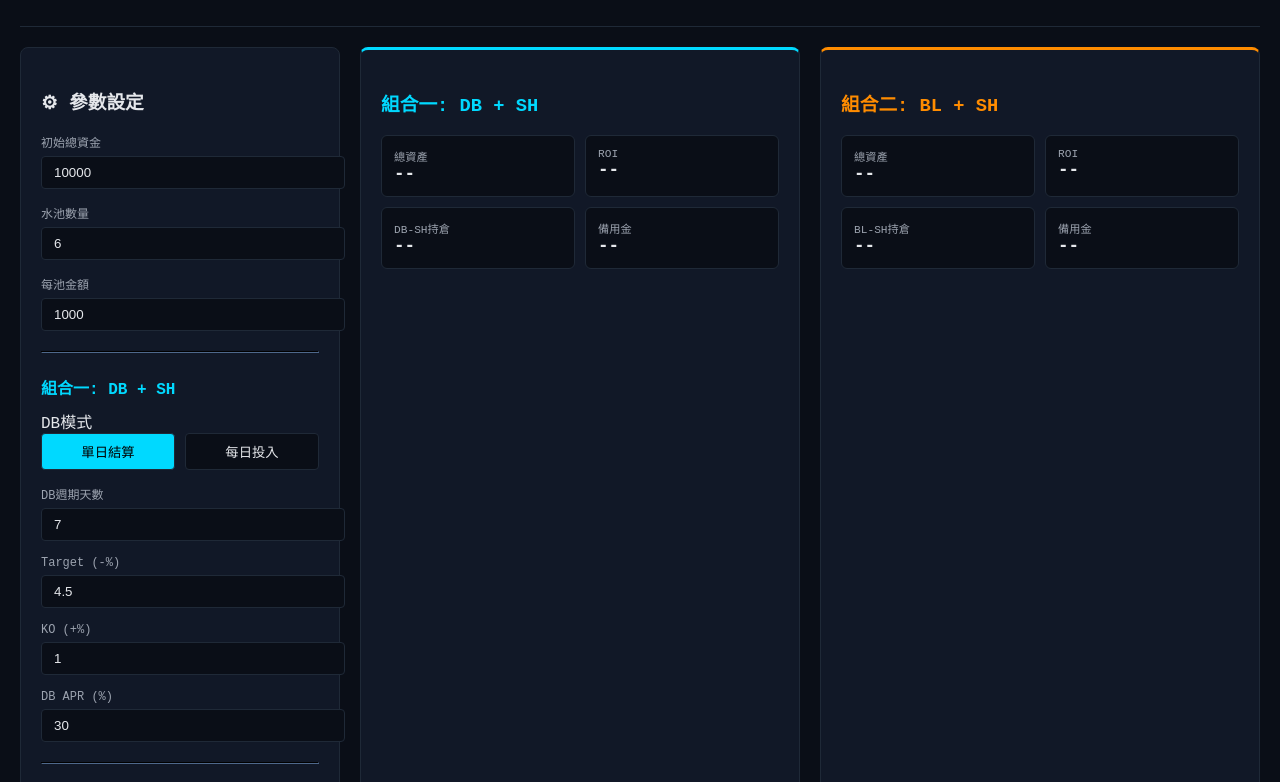
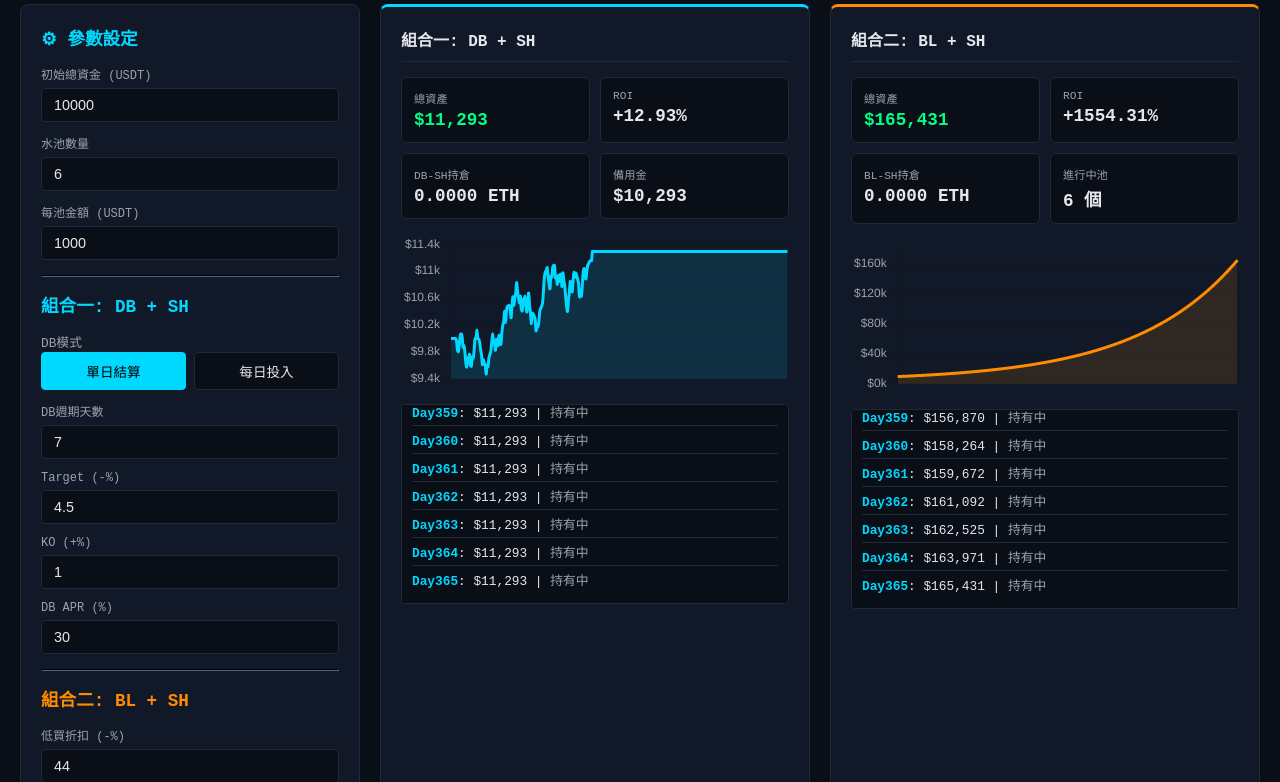
Before and after one commit to danclawwilson-sketch/DBSHBL-simulator, a website: page index.html in a window 1280 px wide. Shown: the part 124-906 px from the top of the page. Drawn offline with nearby package versions, Linux system fonts and the light colour scheme.

Commit message:
Fix BL logic: daily check, compound interest, independent SH pools

```diff
--- a/index.html
+++ b/index.html
@@ -2,30 +2,44 @@
 <html lang="zh-TW">
 <head>
 <meta charset="UTF-8">
+<meta name="viewport" content="width=device-width, initial-scale=1.0">
 <title>DB+SH vs BL+SH 策略模擬器 V3</title>
 <script src="https://cdn.jsdelivr.net/npm/chart.js"></script>
 <style>
-:root{--bg:#0a0e17;--card:#111827;--border:#1f2937;--accent:#00d9ff;--accent2:#00ff88;--orange:#ff8c00;--text:#e5e7eb}
-body{font-family:'Courier New',monospace;background:var(--bg);color:var(--text);padding:20px;margin:0}
+:root{--bg:#0a0e17;--card:#111827;--border:#1f2937;--accent:#00d9ff;--accent2:#00ff88;--orange:#ff8c00;--text:#e5e7eb;--red:#ff4466}
+*{box-sizing:border-box;margin:0;padding:0}
+body{font-family:'Courier New',monospace;background:var(--bg);color:var(--text);padding:20px;margin:0;min-height:100vh}
 .header{text-align:center;padding:20px;border-bottom:1px solid var(--border);margin-bottom:20px}
-.container{display:grid;grid-template-columns:320px 1fr;gap:20px;max-width:1800px;margin:0 auto}
+.header h1{color:var(--accent);text-shadow:0 0 10px var(--accent)}
+.container{display:grid;grid-template-columns:340px 1fr;gap:20px;max-width:1800px;margin:0 auto}
 .panel{background:var(--card);border:1px solid var(--border);border-radius:8px;padding:20px}
-.input-group{margin-bottom:15px}
+.panel h3{color:var(--accent);margin-bottom:15px;font-size:1.1rem}
+.input-group{margin-bottom:12px}
 .input-group label{display:block;font-size:.75rem;color:#9ca3af;margin-bottom:5px}
-.input-group input,.input-group select{width:100%;background:var(--bg);border:1px solid var(--border);color:var(--text);padding:8px 12px;border-radius:4px}
-.toggle-group{display:flex;gap:10px;margin-bottom:15px}
-.toggle-btn{flex:1;padding:8px;background:var(--bg);border:1px solid var(--border);color:var(--text);cursor:pointer;border-radius:4px}
-.toggle-btn.active{background:var(--accent);color:#000}
-.btn{width:100%;background:var(--accent);color:#000;border:none;padding:12px;border-radius:4px;font-weight:bold;cursor:pointer;margin-top:10px}
+.input-group input,.input-group select{width:100%;background:var(--bg);border:1px solid var(--border);color:var(--text);padding:8px 12px;border-radius:4px;font-size:.9rem}
+.input-group input:focus,.input-group select:focus{outline:none;border-color:var(--accent)}
+.toggle-group{display:flex;gap:8px;margin-bottom:12px}
+.toggle-btn{flex:1;padding:8px;background:var(--bg);border:1px solid var(--border);color:var(--text);cursor:pointer;border-radius:4px;font-size:.85rem;transition:all .2s}
+.toggle-btn:hover{border-color:var(--accent)}
+.toggle-btn.active{background:var(--accent);color:#000;border-color:var(--accent)}
+.btn{width:100%;background:linear-gradient(135deg,var(--accent),#0088cc);color:#000;border:none;padding:12px;border-radius:4px;font-weight:bold;cursor:pointer;margin-top:10px;transition:all .2s}
+.btn:hover{transform:translateY(-2px);box-shadow:0 4px 12px rgba(0,217,255,.3)}
 .results{display:grid;grid-template-columns:1fr 1fr;gap:20px}
-.result-col{background:var(--card);border:1px solid var(--border);border-radius:8px;padding:20px}
+.result-col{background:var(--card);border:1px solid var(--border);border-radius:8px;padding:20px;position:relative}
 .result-col.db-col{border-top:3px solid var(--accent)}
 .result-col.bl-col{border-top:3px solid var(--orange)}
-.stats-grid{display:grid;grid-template-columns:repeat(2,1fr);gap:10px;margin-bottom:20px}
-.stat-card{background:var(--bg);padding:12px;border-radius:6px;border:1px solid var(--border)}
-.stat-label{font-size:.7rem;color:#9ca3af}
+.result-col h3{font-size:1rem;margin-bottom:15px;padding-bottom:10px;border-bottom:1px solid var(--border)}
+.stats-grid{display:grid;grid-template-columns:repeat(2,1fr);gap:10px;margin-bottom:15px}
+.stat-card{background:var(--bg);padding:12px;border-radius:6px;border:1px solid var(--border);transition:all .2s}
+.stat-card:hover{border-color:var(--accent)}
+.stat-label{font-size:.7rem;color:#9ca3af;margin-bottom:4px}
 .stat-value{font-size:1.1rem;font-weight:bold}
-.green{color:var(--accent2)}.red{color:#ff4466}
+.green{color:var(--accent2)}.red{color:var(--red)}.orange{color:var(--orange)}
+.log-container{background:var(--bg);border:1px solid var(--border);border-radius:4px;padding:10px;height:200px;overflow-y:auto;font-size:.8rem;margin-top:15px}
+.log-entry{padding:4px 0;border-bottom:1px solid var(--border)}
+.log-entry:last-child{border-bottom:none}
+.log-day{color:var(--accent);font-weight:bold}
+.log-action{color:#9ca3af}
 @media(max-width:1200px){.container{grid-template-columns:1fr}.results{grid-template-columns:1fr}}
 </style>
 </head>
@@ -34,12 +48,14 @@ body{font-family:'Courier New',monospace;background:var(--bg);color:var(--text);
 <div class="container">
 <div class="panel">
 <h3>⚙ 參數設定</h3>
-<div class="input-group"><label>初始總資金</label><input type="number" id="totalCapital" value="10000"></div>
+<div class="input-group"><label>初始總資金 (USDT)</label><input type="number" id="totalCapital" value="10000"></div>
 <div class="input-group"><label>水池數量</label><input type="number" id="poolCount" value="6"></div>
-<div class="input-group"><label>每池金額</label><input type="number" id="poolSize" value="1000"></div>
-<hr style="border-color:var(--border);margin:20px 0">
-<h4 style="color:var(--accent);margin-bottom:10px">組合一: DB + SH</h4>
-<label>DB模式</label>
+<div class="input-group"><label>每池金額 (USDT)</label><input type="number" id="poolSize" value="1000"></div>
+
+<hr style="border-color:var(--border);margin:15px 0">
+
+<h3 style="color:var(--accent)">組合一: DB + SH</h3>
+<label style="font-size:.8rem;color:#9ca3af">DB模式</label>
 <div class="toggle-group">
 <button class="toggle-btn active" id="dbModeA" onclick="setDBMode('A')">單日結算</button>
 <button class="toggle-btn" id="dbModeB" onclick="setDBMode('B')">每日投入</button>
@@ -48,181 +64,353 @@ body{font-family:'Courier New',monospace;background:var(--bg);color:var(--text);
 <div class="input-group"><label>Target (-%)</label><input type="number" id="dbTarget" value="4.5" step="0.1"></div>
 <div class="input-group"><label>KO (+%)</label><input type="number" id="dbKO" value="1" step="0.1"></div>
 <div class="input-group"><label>DB APR (%)</label><input type="number" id="dbAPR" value="30"></div>
-<hr style="border-color:var(--border);margin:20px 0">
-<h4 style="color:var(--orange);margin-bottom:10px">組合二: BL + SH</h4>
+
+<hr style="border-color:var(--border);margin:15px 0">
+
+<h3 style="color:var(--orange)">組合二: BL + SH</h3>
 <div class="input-group"><label>低買折扣 (-%)</label><input type="number" id="blDiscount" value="44"></div>
 <div class="input-group"><label>BL APR (%)</label><input type="number" id="blAPR" value="333"></div>
-<hr style="border-color:var(--border);margin:20px 0">
-<h4 style="color:#ff4466;margin-bottom:10px">SH 參數 (兩組獨立)</h4>
+
+<hr style="border-color:var(--border);margin:15px 0">
+
+<h3 style="color:var(--red)">SH 參數 (兩組獨立)</h3>
 <div class="input-group"><label>SH目標 (+%)</label><input type="number" id="shTarget" value="3"></div>
 <div class="input-group"><label>SH APR (%)</label><input type="number" id="shAPR" value="350"></div>
-<div class="input-group"><label>回測天數</label><select id="backtestDays"><option value="14">14天</option><option value="30">30天</option><option value="365" selected>365天</option></select></div>
+<div class="input-group"><label>回測天數</label>
+<select id="backtestDays">
+<option value="14">14天</option>
+<option value="30">30天</option>
+<option value="90">90天</option>
+<option value="365" selected>365天</option>
+</select>
+</div>
+
 <button class="btn" onclick="runSimulation()">▶ 開始回測</button>
 </div>
+
 <div class="results">
 <div class="result-col db-col">
-<h3 style="color:var(--accent)">組合一: DB + SH</h3>
+<h3>組合一: DB + SH</h3>
 <div class="stats-grid">
 <div class="stat-card"><div class="stat-label">總資產</div><div class="stat-value" id="db-total">--</div></div>
 <div class="stat-card"><div class="stat-label">ROI</div><div class="stat-value" id="db-roi">--</div></div>
 <div class="stat-card"><div class="stat-label">DB-SH持倉</div><div class="stat-value" id="db-eth">--</div></div>
 <div class="stat-card"><div class="stat-label">備用金</div><div class="stat-value" id="db-reserve">--</div></div>
 </div>
-<canvas id="dbChart" height="150"></canvas>
+<canvas id="dbChart" height="120"></canvas>
+<div class="log-container" id="db-log"></div>
 </div>
+
 <div class="result-col bl-col">
-<h3 style="color:var(--orange)">組合二: BL + SH</h3>
+<h3>組合二: BL + SH</h3>
 <div class="stats-grid">
 <div class="stat-card"><div class="stat-label">總資產</div><div class="stat-value" id="bl-total">--</div></div>
 <div class="stat-card"><div class="stat-label">ROI</div><div class="stat-value" id="bl-roi">--</div></div>
 <div class="stat-card"><div class="stat-label">BL-SH持倉</div><div class="stat-value" id="bl-eth">--</div></div>
-<div class="stat-card"><div class="stat-label">備用金</div><div class="stat-value" id="bl-reserve">--</div></div>
+<div class="stat-card"><div class="stat-label">進行中池</div><div class="stat-value" id="bl-pools">--</div></div>
 </div>
-<canvas id="blChart" height="150"></canvas>
+<canvas id="blChart" height="120"></canvas>
+<div class="log-container" id="bl-log"></div>
 </div>
 </div>
 </div>
+
 <script>
 let dbMode='A';
-function setDBMode(mode){dbMode=mode;document.getElementById('dbModeA').classList.toggle('active',mode==='A');document.getElementById('dbModeB').classList.toggle('active',mode==='B')}
-function generatePriceData(days){const data=[];let price=2000;for(let i=0;i<days;i++){price*=1+(Math.random()-.5)*.03;data.push({date:'Day'+(i+1),open:price*.995,high:price*1.02,low:price*.98,close:price,avg:price})}return data}
+let dbLogs=[],blLogs=[];
 
-// 組合一: DB + SH - 單日結算模式 (P1-P6錯開投入,第7天一起結算)
+function setDBMode(mode){
+dbMode=mode;
+document.getElementById('dbModeA').classList.toggle('active',mode==='A');
+document.getElementById('dbModeB').classList.toggle('active',mode==='B');
+}
+
+function generatePriceData(days){
+const data=[];
+let price=2000;
+for(let i=0;i<days;i++){
+const change=(Math.random()-0.5)*0.08;
+price*=(1+change);
+data.push({
+date:'Day'+(i+1),
+open:price*0.995,
+high:price*1.025,
+low:price*0.975,
+close:price,
+avg:price
+});
+}
+return data;
+}
+
+// 組合一: DB+SH - 單日結算模式
 function runDBModeA(priceData,capital,poolCount,poolSize,dbDays,target,ko,apr){
-let reserve=capital;let pools=[];let shETH=0;let equityHistory=[];let nextPoolId=1;
-// 錯開投入
+let reserve=capital;
+let pools=[];
+let shETH=0;
+let equityHistory=[];
+let nextPoolId=1;
+dbLogs=[];
+
 for(let day=0;day<priceData.length;day++){
 const today=priceData[day];
+let action='';
+
 // 前poolCount天,每天投入一個池
 if(day<poolCount&&reserve>=poolSize){
 reserve-=poolSize;
-pools.push({id:nextPoolId++,balance:poolSize,startDay:day,basePrice:today.close});
+pools.push({
+id:nextPoolId++,
+balance:poolSize,
+startDay:day,
+basePrice:today.close
+});
+action=`P${day+1}投入($${today.close.toFixed(2)})`;
 }
+
 // 第dbDays天結算所有池
 if(day===dbDays-1&&pools.length>0){
-pools.forEach(p=>{
+action+=' | 結算:';
+for(const p of pools){
 const targetPrice=p.basePrice*(1-target/100);
 const koPrice=p.basePrice*(1+ko/100);
+
 if(today.avg>=koPrice){
-// KO: 獲得利息,返還備用金
+// KO: 返還本金+利息到備用金
 const interest=p.balance*(apr/100)*(dbDays/365);
 const total=p.balance+interest;
 reserve+=total;
+action+=` P${p.id}KO`;
 }else if(today.avg<=targetPrice){
 // S1: 全轉ETH進SH
-shETH+=p.balance/targetPrice;
+const ethAmount=p.balance/targetPrice;
+shETH+=ethAmount;
+action+=` P${p.id}S1($${targetPrice.toFixed(0)})`;
 }else{
-// S2: 一半ETH進SH,一半USDT返還
+// S2: 一半ETH進SH,一半返還
 const half=p.balance/2;
 shETH+=half/targetPrice;
 reserve+=half;
+action+=` P${p.id}S2`;
 }
-p.balance=0;
-});
+}
 pools=[];
-// 結算後重新投入P1 (用備用金)
+// 結算後立即重新投入(單一池)
 if(reserve>=poolSize){
 reserve-=poolSize;
 pools.push({id:nextPoolId++,balance:poolSize,startDay:day,basePrice:today.close});
+action+=` | P${nextPoolId-1}再投入`;
 }
 }
-// SH每天檢查高賣
+
+// DB-SH每天檢查高賣
 if(shETH>0){
 const avgCost=(capital-reserve)/shETH||today.close;
 const sellTarget=avgCost*(1+3/100);
 if(today.avg>=sellTarget){
-reserve+=shETH*today.avg;
+const sellValue=shETH*today.avg;
+reserve+=sellValue;
+action+=` | SH賣出${shETH.toFixed(3)}ETH`;
 shETH=0;
 }
 }
+
 const ethValue=shETH*today.close;
 const poolsValue=pools.reduce((s,p)=>s+p.balance,0);
-equityHistory.push(reserve+poolsValue+ethValue);
-}
-return{equityHistory,finalEquity:equityHistory[equityHistory.length-1]||capital,shETH,reserve};
+const total=reserve+poolsValue+ethValue;
+equityHistory.push(total);
+
+dbLogs.push({
+day:today.date,
+total:total,
+reserve:reserve,
+pools:poolsValue,
+eth:shETH,
+action:action||'持有中'
+});
 }
 
-// 組合一: DB + SH - 每日投入模式 (滾動)
+return{equityHistory,finalEquity:equityHistory[equityHistory.length-1]||capital,shETH,reserve,logs:dbLogs};
+}
+
+// 組合一: DB+SH - 每日投入模式(滾動)
 function runDBModeB(priceData,capital,poolCount,poolSize,dbDays,target,ko,apr){
-let reserve=capital;let activePools=[];let shETH=0;let equityHistory=[];let nextPoolId=1;
+let reserve=capital;
+let activePools=[];
+let shETH=0;
+let equityHistory=[];
+let nextPoolId=1;
+dbLogs=[];
+
 for(let day=0;day<priceData.length;day++){
 const today=priceData[day];
-// 每日投入新池 (保持poolCount個活躍)
+let action='';
+
+// 每日投入新池(保持poolCount個活躍)
 if(activePools.length<poolCount&&reserve>=poolSize){
 reserve-=poolSize;
-activePools.push({id:nextPoolId++,balance:poolSize,startDay:day,basePrice:today.close});
+activePools.push({
+id:nextPoolId++,
+balance:poolSize,
+startDay:day,
+basePrice:today.close
+});
+action=`P${nextPoolId-1}投入`;
 }
+
 // 檢查到期的池
-activePools=activePools.filter(p=>{
+const remainingPools=[];
+for(const p of activePools){
 if(day-p.startDay>=dbDays){
+// 到期結算
 const targetPrice=p.basePrice*(1-target/100);
 const koPrice=p.basePrice*(1+ko/100);
+
 if(today.avg>=koPrice){
 const interest=p.balance*(apr/100)*(dbDays/365);
 const total=p.balance+interest;
 reserve+=total;
+action+=` P${p.id}KO`;
 }else if(today.avg<=targetPrice){
 shETH+=p.balance/targetPrice;
+action+=` P${p.id}S1`;
 }else{
 const half=p.balance/2;
 shETH+=half/targetPrice;
 reserve+=half;
+action+=` P${p.id}S2`;
 }
-return false;
+// 結算後立即重新投入
+if(reserve>=poolSize){
+reserve-=poolSize;
+remainingPools.push({
+id:nextPoolId++,
+balance:poolSize,
+startDay:day,
+basePrice:today.close
+});
+action+=`→P${nextPoolId-1}`;
 }
-return true;
-});
-// SH檢查
+}else{
+remainingPools.push(p);
+}
+}
+activePools=remainingPools;
+
+// DB-SH檢查
 if(shETH>0){
 const avgCost=(capital-reserve)/shETH||today.close;
-const sellTarget=avgCost*(1+3/100);
+const sellTarget=avgCost*1.03;
 if(today.avg>=sellTarget){
 reserve+=shETH*today.avg;
+action+=` | SH賣出${shETH.toFixed(3)}ETH`;
 shETH=0;
 }
 }
+
 const ethValue=shETH*today.close;
 const poolsValue=activePools.reduce((s,p)=>s+p.balance,0);
-equityHistory.push(reserve+poolsValue+ethValue);
-}
-return{equityHistory,finalEquity:equityHistory[equityHistory.length-1]||capital,shETH,reserve};
+const total=reserve+poolsValue+ethValue;
+equityHistory.push(total);
+
+dbLogs.push({
+day:today.date,
+total:total,
+reserve:reserve,
+pools:poolsValue,
+eth:shETH,
+action:action||'持有中'
+});
 }
 
-// 組合二: BL + SH - 獨立運作
+return{equityHistory,finalEquity:equityHistory[equityHistory.length-1]||capital,shETH,reserve,logs:dbLogs};
+}
+
+// 組合二: BL+SH - 獨立運作
 function runBLStrategy(priceData,capital,poolCount,poolSize,discount,apr,shTarget,shAPR){
-let reserve=capital;let activePools=[];let shETH=0;let equityHistory=[];let nextPoolId=1;
+let reserve=capital;
+let activePools=[];
+let shETH=0;
+let equityHistory=[];
+let nextPoolId=1;
+blLogs=[];
+
 for(let day=0;day<priceData.length;day++){
 const today=priceData[day];
-// 投入新池
+let action='';
+
+// 投入新池(保持poolCount個)
 if(activePools.length<poolCount&&reserve>=poolSize){
 reserve-=poolSize;
-activePools.push({id:nextPoolId++,balance:poolSize,startDay:day,buyPrice:today.close*(1-discount/100)});
+const buyPrice=today.close*(1-discount/100);
+activePools.push({
+id:nextPoolId++,
+balance:poolSize,
+startDay:day,
+buyPrice:buyPrice
+});
+action=`E${nextPoolId-1}投入(目標$${buyPrice.toFixed(0)})`;
 }
-// 檢查成交
-activePools=activePools.filter(p=>{
+
+// 檢查成交(每天檢查)
+const remainingPools=[];
+for(const p of activePools){
 if(today.low<=p.buyPrice){
 // 成交! ETH進獨立SH
-shETH+=p.balance/p.buyPrice;
-return false;
+const ethBought=p.balance/p.buyPrice;
+shETH+=ethBought;
+action+=` | E${p.id}成交($${p.buyPrice.toFixed(0)})→${ethBought.toFixed(3)}ETH`;
+// 立即用備用金補充
+if(reserve>=poolSize){
+reserve-=poolSize;
+const newBuyPrice=today.close*(1-discount/100);
+remainingPools.push({
+id:nextPoolId++,
+balance:poolSize,
+startDay:day,
+buyPrice:newBuyPrice
+});
+action+=`→E${nextPoolId-1}補充`;
 }
+}else{
 // 未成交,累積利息
 p.balance*=(1+apr/100/365);
-return true;
-});
-// BL-SH高賣檢查 (獨立於DB-SH)
+remainingPools.push(p);
+}
+}
+activePools=remainingPools;
+
+// BL-SH高賣檢查(獨立於DB-SH)
 if(shETH>0){
-const avgCost=(capital-reserve)/shETH||today.close*(1-discount/100);
+// 計算平均成本
+const totalInvested=(capital-reserve);
+const avgCost=shETH>0?totalInvested/shETH:today.close*(1-discount/100);
 const sellTarget=avgCost*(1+shTarget/100);
+
 if(today.avg>=sellTarget){
-reserve+=shETH*today.avg*(1+shAPR/100/365);
+const sellValue=shETH*today.avg*(1+shAPR/100/365);
+reserve+=sellValue;
+action+=` | SH賣出${shETH.toFixed(3)}ETH`;
 shETH=0;
 }
 }
+
 const ethValue=shETH*today.close;
 const poolsValue=activePools.reduce((s,p)=>s+p.balance,0);
-equityHistory.push(reserve+poolsValue+ethValue);
+const total=reserve+poolsValue+ethValue;
+equityHistory.push(total);
+
+blLogs.push({
+day:today.date,
+total:total,
+reserve:reserve,
+pools:poolsValue,
+eth:shETH,
+action:action||'持有中'
+});
 }
-return{equityHistory,finalEquity:equityHistory[equityHistory.length-1]||capital,shETH,reserve};
+
+return{equityHistory,finalEquity:equityHistory[equityHistory.length-1]||capital,shETH,reserve,poolCount:activePools.length,logs:blLogs};
 }
 
 function runSimulation(){
@@ -230,24 +418,28 @@ const capital=parseFloat(document.getElementById('totalCapital').value);
 const poolCount=parseInt(document.getElementById('poolCount').value);
 const poolSize=parseFloat(document.getElementById('poolSize').value);
 const days=parseInt(document.getElementById('backtestDays').value);
+
 const dbDays=parseInt(document.getElementById('dbDays').value);
 const dbTarget=parseFloat(document.getElementById('dbTarget').value);
 const dbKO=parseFloat(document.getElementById('dbKO').value);
 const dbAPR=parseFloat(document.getElementById('dbAPR').value);
+
 const blDiscount=parseFloat(document.getElementById('blDiscount').value);
 const blAPR=parseFloat(document.getElementById('blAPR').value);
+
 const shTarget=parseFloat(document.getElementById('shTarget').value);
 const shAPR=parseFloat(document.getElementById('shAPR').value);
 
 const priceData=generatePriceData(days);
 
-// 組合一: DB + SH
-const dbResult=dbMode==='A'?runDBModeA(priceData,capital,poolCount,poolSize,dbDays,dbTarget,dbKO,dbAPR):runDBModeB(priceData,capital,poolCount,poolSize,dbDays,dbTarget,dbKO,dbAPR);
+// 執行策略
+const dbResult=dbMode==='A'
+?runDBModeA(priceData,capital,poolCount,poolSize,dbDays,dbTarget,dbKO,dbAPR)
+:runDBModeB(priceData,capital,poolCount,poolSize,dbDays,dbTarget,dbKO,dbAPR);
 
-// 組合二: BL + SH (獨立)
 const blResult=runBLStrategy(priceData,capital,poolCount,poolSize,blDiscount,blAPR,shTarget,shAPR);
 
-// 更新顯示 - 組合一
+// 更新顯示-組合一
 const dbROI=((dbResult.finalEquity-capital)/capital*100).toFixed(2);
 document.getElementById('db-total').textContent='$'+Math.round(dbResult.finalEquity).toLocaleString();
 document.getElementById('db-total').className='stat-value '+(dbROI>=0?'green':'red');
@@ -255,24 +447,66 @@ document.getElementById('db-roi').textContent=(dbROI>=0?'+':'')+dbROI+'%';
 document.getElementById('db-eth').textContent=dbResult.shETH.toFixed(4)+' ETH';
 document.getElementById('db-reserve').textContent='$'+Math.round(dbResult.reserve).toLocaleString();
 
-// 更新顯示 - 組合二
+// 更新顯示-組合二
 const blROI=((blResult.finalEquity-capital)/capital*100).toFixed(2);
 document.getElementById('bl-total').textContent='$'+Math.round(blResult.finalEquity).toLocaleString();
 document.getElementById('bl-total').className='stat-value '+(blROI>=0?'green':'red');
 document.getElementById('bl-roi').textContent=(blROI>=0?'+':'')+blROI+'%';
 document.getElementById('bl-eth').textContent=blResult.shETH.toFixed(4)+' ETH';
-document.getElementById('bl-reserve').textContent='$'+Math.round(blResult.reserve).toLocaleString();
+document.getElementById('bl-pools').textContent=blResult.poolCount+' 個';
 
 // 繪圖
 drawChart('dbChart',dbResult.equityHistory,'DB+SH','#00d9ff');
 drawChart('blChart',blResult.equityHistory,'BL+SH','#ff8c00');
+
+// 更新日誌
+updateLogs('db-log',dbResult.logs.slice(-20));
+updateLogs('bl-log',blResult.logs.slice(-20));
+}
+
+function updateLogs(containerId,logs){
+const container=document.getElementById(containerId);
+container.innerHTML=logs.map(log=>`
+<div class="log-entry">
+<span class="log-day">${log.day}</span>:
+$${Math.round(log.total).toLocaleString()} |
+<span class="log-action">${log.action}</span>
+</div>
+`).join('');
+container.scrollTop=container.scrollHeight;
 }
 
 function drawChart(canvasId,data,label,color){
 const ctx=document.getElementById(canvasId).getContext('2d');
 if(window[canvasId+'Chart'])window[canvasId+'Chart'].destroy();
-window[canvasId+'Chart']=new Chart(ctx,{type:'line',data:{labels:data.map((_,i)=>'D'+(i+1)),datasets:[{label:label,data:data,borderColor:color,backgroundColor:color+'20',fill:true,tension:.3,pointRadius:0}]},options:{responsive:true,plugins:{legend:{display:false}},scales:{x:{display:false},y:{ticks:{color:'#9ca3af'}}}}});
+
+window[canvasId+'Chart']=new Chart(ctx,{
+type:'line',
+data:{
+labels:data.map((_,i)=>'D'+(i+1)),
+datasets:[{
+label:label,
+data:data,
+borderColor:color,
+backgroundColor:color+'20',
+fill:true,
+tension:0.3,
+pointRadius:0
+}]
+},
+options:{
+responsive:true,
+plugins:{legend:{display:false}},
+scales:{
+x:{display:false},
+y:{ticks:{color:'#9ca3af',callback:v=>'$'+v/1000+'k'}}
 }
+}
+});
+}
+
+// 預設執行一次
+runSimulation();
 </script>
 </body>
 </html>
```
